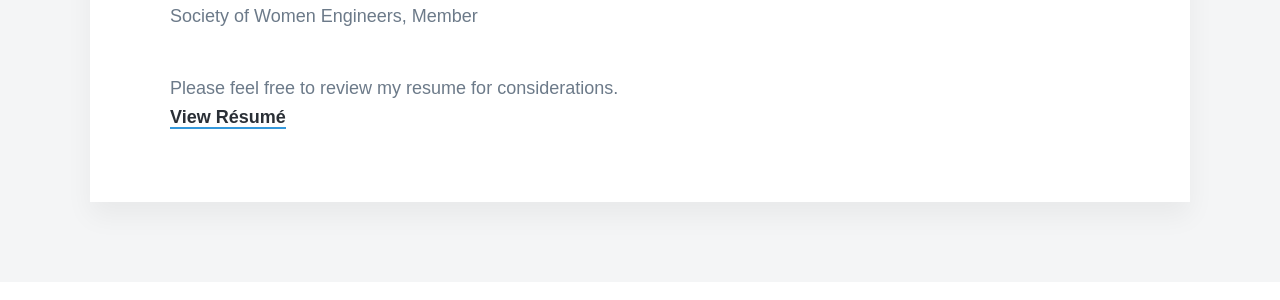
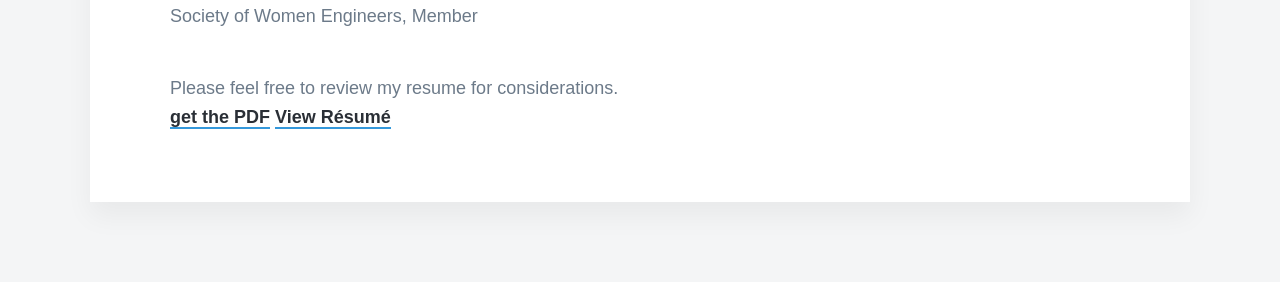
Before and after one commit to crisokonkwo/crisokonkwo.github.io, a Jekyll site: the page built from _pages/about.md, in a window 1280 px wide. Shown: the part 1786-2086 px from the top of the page. Built offline with Jekyll 4.4.1, drawn with Linux system fonts in a browser that asks for light colours; nearby versions of some CDN libraries; some web fonts are replaced.

Commit message:
Update about.md

```diff
--- a/_pages/about.md
+++ b/_pages/about.md
@@ -39,4 +39,5 @@ Society of Women Engineers, Member <br>
 
 <br>
 Please feel free to review my resume for considerations.<br>
-<a href="/_pages/COkonkwo_resume_.pdf" target="_blank" rel="noopener noreferrer">View R&eacute;sum&eacute;</a>
+[get the PDF]({{ site.url }}/assets/COkonkwo_resume_.pdf)
+<a href="/assets/COkonkwo_resume_.pdf" target="_blank" rel="noopener noreferrer">View R&eacute;sum&eacute;</a>
```
